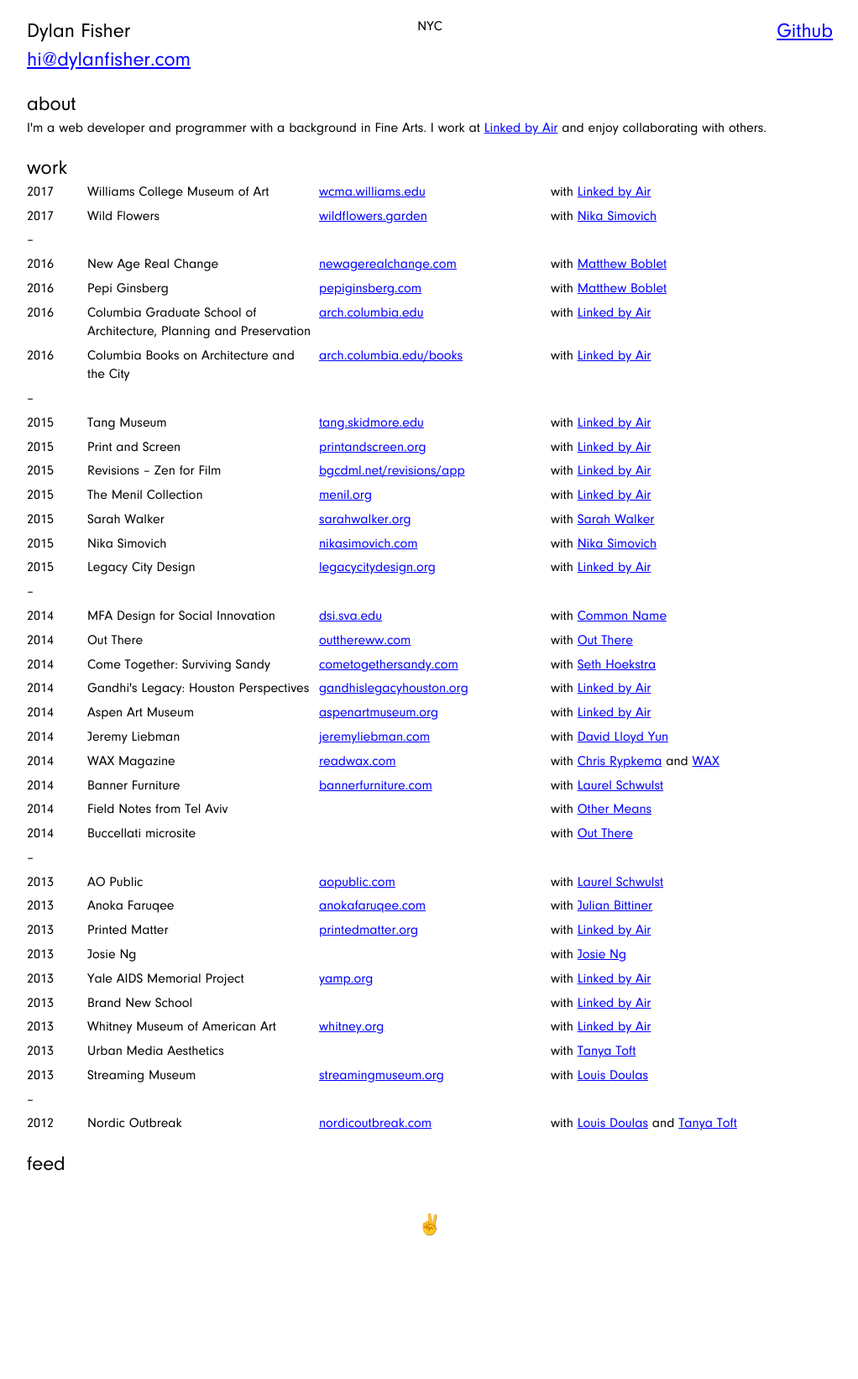
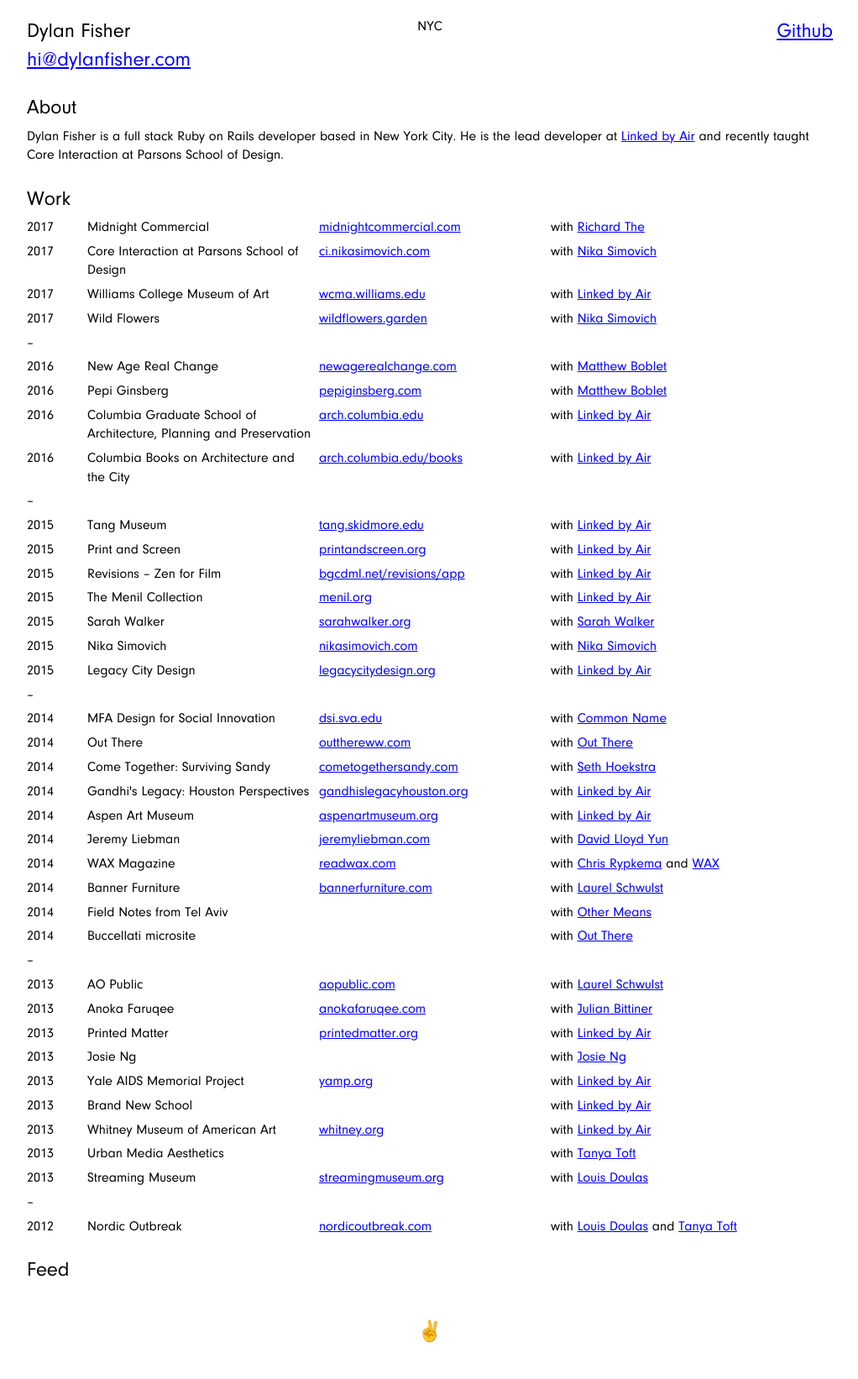
Before and after one commit to dylanfisher/my-website, a PHP site: page / in a window 1280 px wide. Shown: the whole page at 84% size, without its empty margins (128-1150 px from the left). Before the commit the page ends 1472 px from the top, so only its background shows below. Run offline with PHP 8.4, Linux system fonts and the light colour scheme; some libraries are stand-ins or nearby versions.

Commit message:
Add Midnight Commercial and Core Interaction projects, update description

```diff
--- a/css/build/application.css
+++ b/css/build/application.css
@@ -625,7 +625,8 @@ h3 {
 }
 
 .title {
-  margin-top: 20px;
+  margin-top: 1em;
+  margin-bottom: 6px;
 }
 
 .project {
--- a/css/build/prefixed/application.css
+++ b/css/build/prefixed/application.css
@@ -702,7 +702,8 @@ h3 {
 }
 
 .title {
-  margin-top: 20px;
+  margin-top: 1em;
+  margin-bottom: 6px;
 }
 
 .project {
--- a/css/sass/partials/_main.scss
+++ b/css/sass/partials/_main.scss
@@ -47,7 +47,8 @@
 }
 
 .title {
-  margin-top: 20px;
+  margin-top: 1em;
+  margin-bottom: 6px;
 }
 
 .project {
--- a/index.php
+++ b/index.php
@@ -1,5 +1,5 @@
 <?php
-  $description = "I'm a web developer and programmer with a background in Fine Arts. I work at <a href='http://www.linkedbyair.net/' target='_blank'>Linked by Air</a> and enjoy collaborating with others.";
+  $description = "Dylan Fisher is a full stack Ruby on Rails developer based in New York City. He is the lead developer at <a href='http://www.linkedbyair.net/' target='_blank'>Linked by Air</a> and recently taught Core Interaction at Parsons School of Design."
 ?>
 <!DOCTYPE html>
 <html class="no-js">
@@ -82,12 +82,24 @@
         <span id="icon" class="icon blue"></span>
       </div>
       <h2 class="github"><a class="github" href="https://github.com/dylanfisher" target="_blank">Github</a></h2>
-      <h2 class="title">about</h2>
+      <h2 class="title">About</h2>
       <div>
          <p><?php echo $description ?></p>
       </div>
     </header>
-    <h2 class="title">work</h2>
+    <h2 class="title">Work</h2>
+    <ul class="project">
+      <li>2017</li>
+      <li><h3>Midnight Commercial</h3></li>
+      <li><a href="http://midnightcommercial.com/" target="_blank">midnightcommercial.com</a></li>
+      <li>with <a href="http://richardthe.com/" target="_blank">Richard The</a></li>
+    </ul>
+    <ul class="project">
+      <li>2017</li>
+      <li><h3>Core Interaction at Parsons School of Design</h3></li>
+      <li><a href="http://ci.nikasimovich.com/" target="_blank">ci.nikasimovich.com</a></li>
+      <li>with <a href="http://nikasimovich.com" target="_blank">Nika Simovich</a></li>
+    </ul>
     <ul class="project">
       <li>2017</li>
       <li><h3>Williams College Museum of Art</h3></li>
@@ -298,11 +310,11 @@
     <ul class="project">
       <li>2012</li>
       <li><h3>Nordic Outbreak</h3></li>
-      <li><a href="http://nordicoutbreak.com" target="_blank">nordicoutbreak.com</a></li>
+      <li><a href="http://nordicoutbreak.streamingmuseum.org/" target="_blank">nordicoutbreak.com</a></li>
       <li>with <a href="http://louisdoulas.info" target="_blank">Louis Doulas</a> and <a href="http://www.tanyatoft.com" target="_blank">Tanya Toft</a></li>
     </ul>
 
-    <h2 class="title">feed</h2>
+    <h2 class="title">Feed</h2>
     <div id="twitter-feed" class="twitter-feed"></div>
     <footer>
       <span class="blue">&#9996;</span>
```
Also changed, not shown: gruntfile.js (+1 -19 lines), css/build/minified/application.css, 1 other file.
